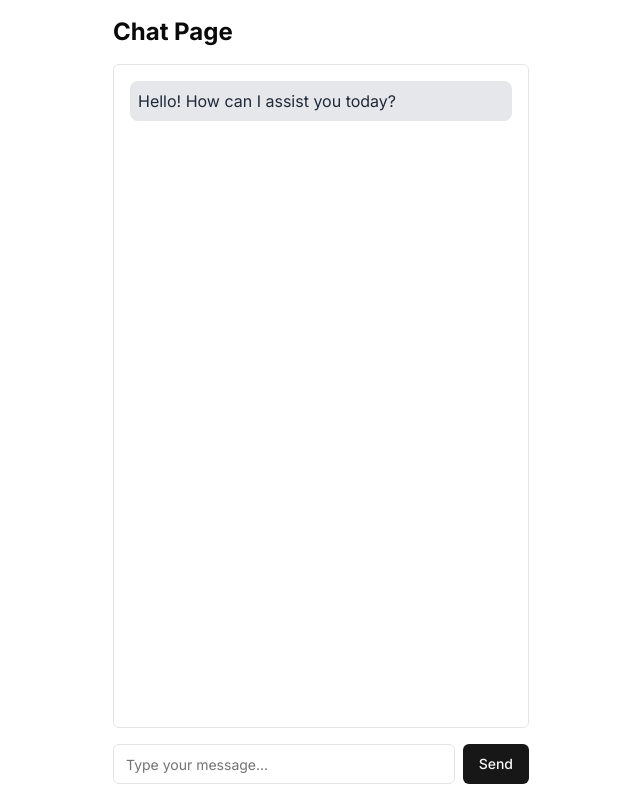
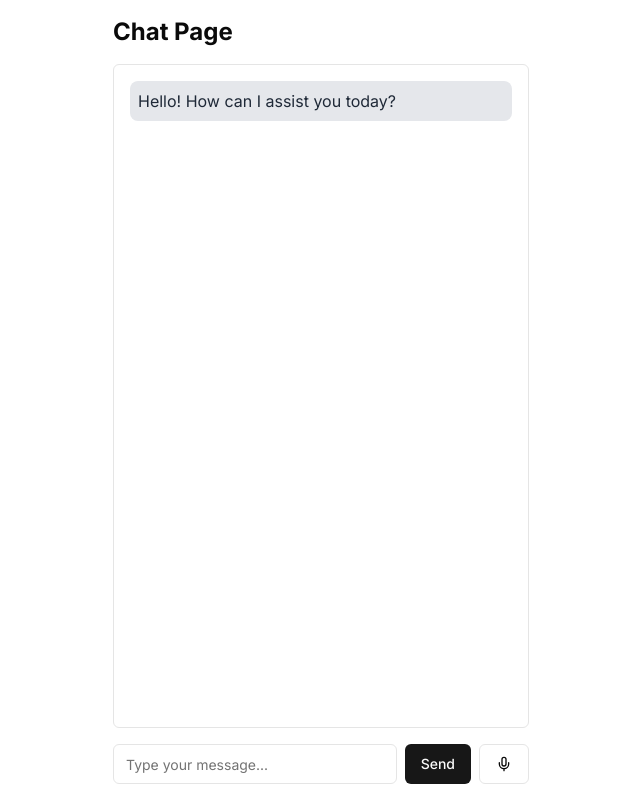
Before and after one commit to AlessioChen/Veridian-Front-End, a Next.js app: page /chat in a window 1280 px wide. Shown: the whole page, without its empty margins (319-959 px from the left). Built offline with nearby package versions, Linux system fonts and the light colour scheme.

Commit message:
add audio on chat page

```diff
--- a/src/components/chat-page.tsx
+++ b/src/components/chat-page.tsx
@@ -1,15 +1,18 @@
 'use client'
 
-import { useState } from 'react'
+import { useState, useRef } from 'react'
 import { Button } from "@/components/ui/button"
 import { Input } from "@/components/ui/input"
 import { ScrollArea } from "@/components/ui/scroll-area"
-import { sendMessageToChat } from '@/services/api'
+import { sendMessageToChat, uploadAudioToServer } from '@/services/api'
+import { Mic, Square } from 'lucide-react'
 
 type Message = {
     id: number
     text: string
     sender: 'user' | 'bot'
+    isAudio?: boolean,
+    audioUrl?: string,
 }
 
 export default function ChatPage() {
@@ -18,34 +21,42 @@ export default function ChatPage() {
     ])
     const [input, setInput] = useState('')
     const [loading, setLoading] = useState(false)
+    const [isRecording, setIsRecording] = useState(false)
+    const mediaRecorderRef = useRef<MediaRecorder | null>(null)
+    const audioChunksRef = useRef<Blob[]>([])
 
     const handleSubmit = async (e: React.FormEvent) => {
         e.preventDefault()
         if (input.trim()) {
+            await sendMessage(input.trim())
+            setInput('')
+        }
+    }
+
+    const sendMessage = async (text: string, isAudio: boolean = false, audioUrl='') => {
         const userMessage: Message = {
             id: messages.length + 1,
-                text: input.trim(),
-                sender: 'user'
+            text: text,
+            sender: 'user',
+            isAudio,
+            audioUrl
         }
-            setMessages([...messages, userMessage])
-            setInput('')
+        setMessages((prev) => [...prev, userMessage])
         setLoading(true)
 
         try {
-                const chatStream = await sendMessageToChat(userMessage.text)
+            const chatStream = await sendMessageToChat(text)
             if (chatStream) {
                 const reader = chatStream.getReader()
                 const decoder = new TextDecoder('utf-8')
                 let botResponseText = ''
 
-                    // Read the stream completely
                 while (true) {
                     const { value, done } = await reader.read()
                     if (done) break
                     botResponseText += decoder.decode(value, { stream: true })
                 }
 
-                    // Update messages after the stream is fully read
                 setMessages((prevMessages) => [
                     ...prevMessages,
                     { id: prevMessages.length + 1, text: botResponseText, sender: 'bot' }
@@ -65,6 +76,43 @@ export default function ChatPage() {
             setLoading(false)
         }
     }
+
+    const startRecording = async () => {
+        try {
+            const stream = await navigator.mediaDevices.getUserMedia({ audio: true })
+            mediaRecorderRef.current = new MediaRecorder(stream)
+            audioChunksRef.current = []
+
+            mediaRecorderRef.current.ondataavailable = (event) => {
+                audioChunksRef.current.push(event.data)
+            }
+
+            mediaRecorderRef.current.onstop = async () => {
+                const audioBlob = new Blob(audioChunksRef.current, { type: 'audio/wav' })
+
+                try {
+                    const transcript = await uploadAudioToServer(audioBlob)
+                    if (transcript) {
+                        const audioUrl = URL.createObjectURL(audioBlob);
+                        await sendMessage(transcript, true, audioUrl)
+                    }
+                } catch (error) {
+                    console.error('Error handling audio transcript:', error)
+                }
+            }
+
+            mediaRecorderRef.current.start()
+            setIsRecording(true)
+        } catch (error) {
+            console.error('Error starting recording:', error)
+        }
+    }
+
+    const stopRecording = () => {
+        if (mediaRecorderRef.current && isRecording) {
+            mediaRecorderRef.current.stop()
+            setIsRecording(false)
+        }
     }
 
     return (
@@ -80,7 +128,13 @@ export default function ChatPage() {
                                 : 'bg-gray-200 text-gray-800 self-start'
                         }`}
                     >
-                        {message.text}
+
+                        { message.text}
+                        {/*{message.isAudio ? (*/}
+                        {/*    <audio src={message.audioUrl} controls className="w-full" />*/}
+                        {/*) : (*/}
+                        {/*    message.text*/}
+                        {/*)}*/}
                     </div>
                 ))}
                 {loading && (
@@ -97,8 +151,16 @@ export default function ChatPage() {
                     placeholder="Type your message..."
                     className="flex-grow"
                 />
-                <Button type="submit" disabled={loading}>
+                <Button type="submit" disabled={loading || isRecording}>
                     {loading ? 'Sending...' : 'Send'}
+                </Button>
+                <Button
+                    type="button"
+                    onClick={isRecording ? stopRecording : startRecording}
+                    disabled={loading}
+                    variant="outline"
+                >
+                    {isRecording ? <Square className="h-4 w-4" /> : <Mic className="h-4 w-4" />}
                 </Button>
             </form>
         </div>
```
Lines whose indentation alone changed are shown as unchanged.
